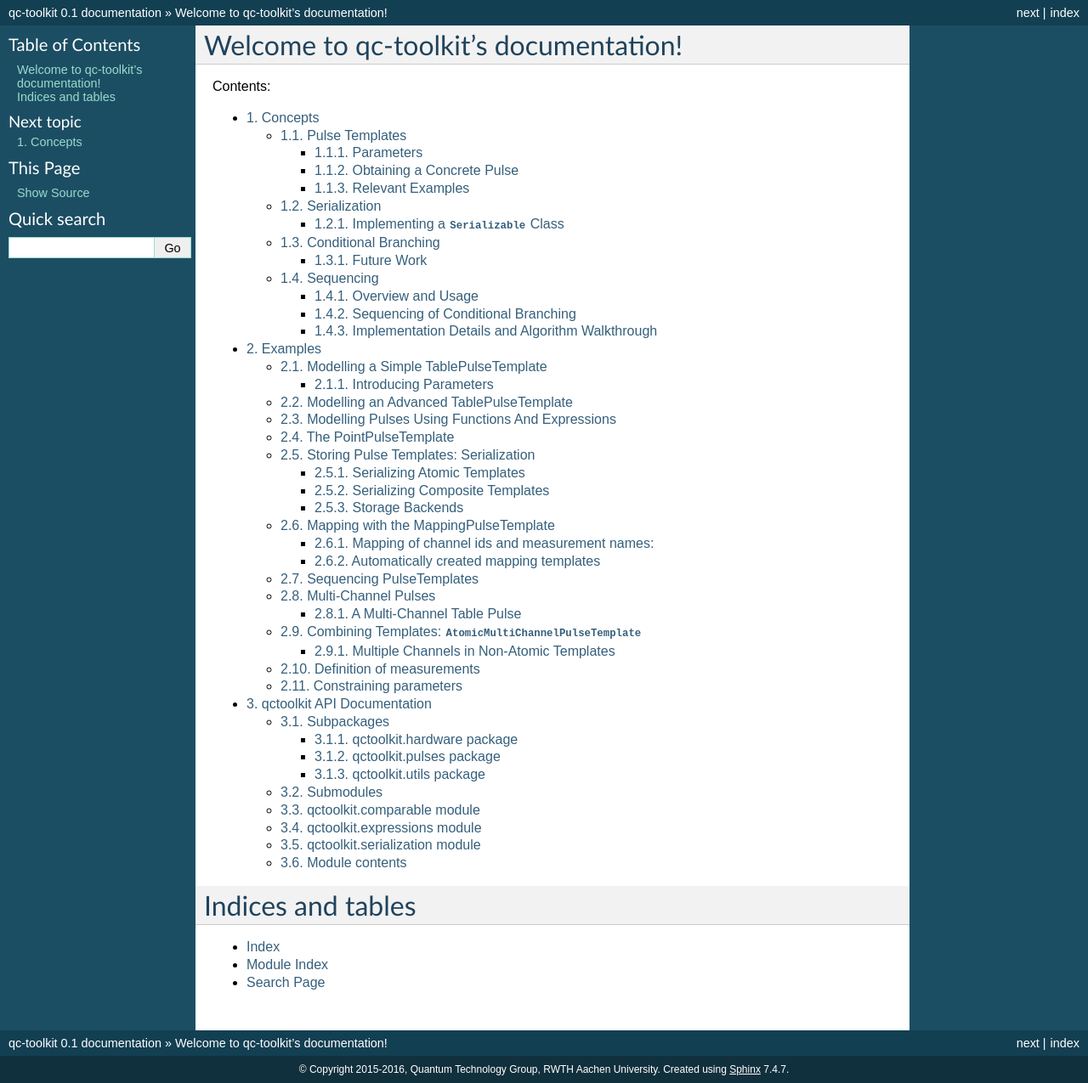
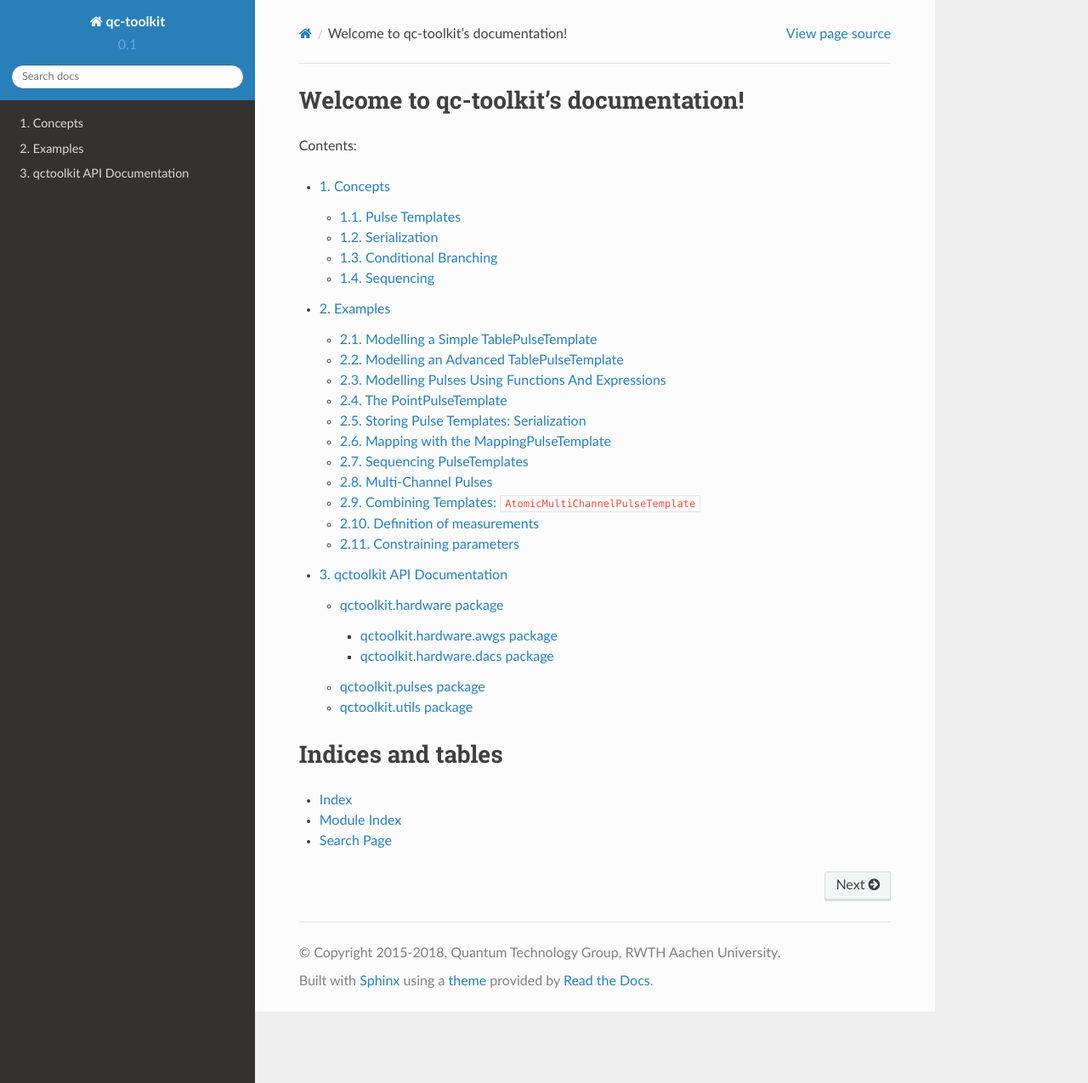
Before and after one commit to qutech/qupulse, a Sphinx documentation site: the page built from doc/source/index.rst, in a window 1280 px wide and 1275 px high. Shown: the whole window at 85% size. Built offline with Sphinx 7.4.7 and the Read the Docs theme 2.0.0, drawn with Linux system fonts in a browser that asks for light colours.

Commit message:
Fix Makefile and numbering in Documentation

```diff
--- a/doc/source/conf.py
+++ b/doc/source/conf.py
@@ -63,7 +63,7 @@
 
 # General information about the project.
 project = 'qc-toolkit'
-copyright = '2015-2016, Quantum Technology Group, RWTH Aachen University'
+copyright = '2015-2018, Quantum Technology Group, RWTH Aachen University'
 author = 'Quantum Technology Group, RWTH Aachen University'
 
 # The version info for the project you're documenting, acts as replacement for
@@ -125,7 +125,7 @@
 # The theme to use for HTML and HTML Help pages.  See the documentation for
 # a list of builtin themes.
 #html_theme = 'alabaster'
-html_theme = 'classic'
+html_theme = 'sphinx_rtd_theme'
 
 # Theme options are theme-specific and customize the look and feel of a theme
 # further.  For a list of options available for each theme, see the
--- a/doc/source/index.rst
+++ b/doc/source/index.rst
@@ -10,7 +10,8 @@
 
 .. toctree::
    :maxdepth: 3
-   :numbered:
+   :numbered: 2
+   :titlesonly:
 
    concepts/concepts
    examples/examples
```
Also changed, not shown: 2 other files.
